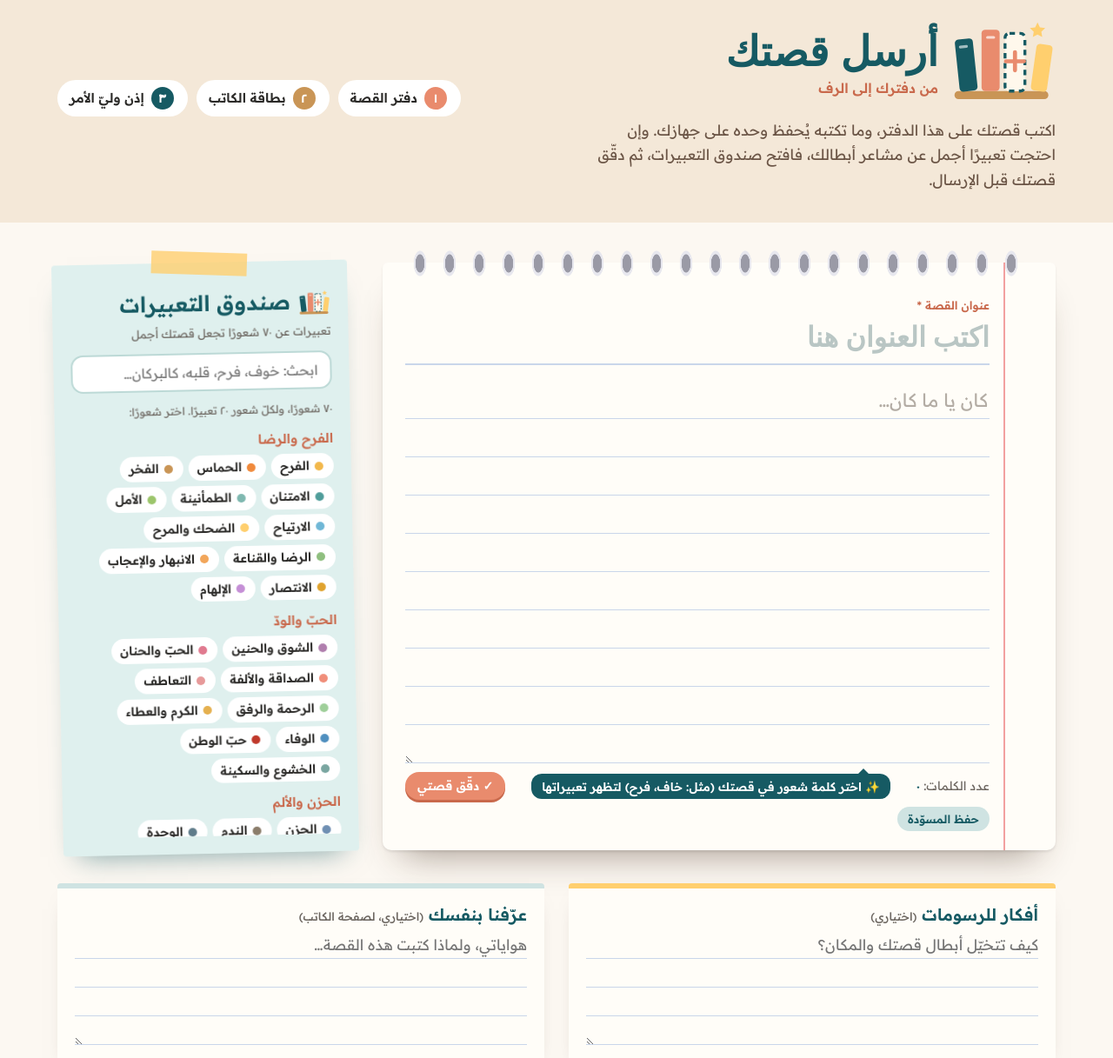
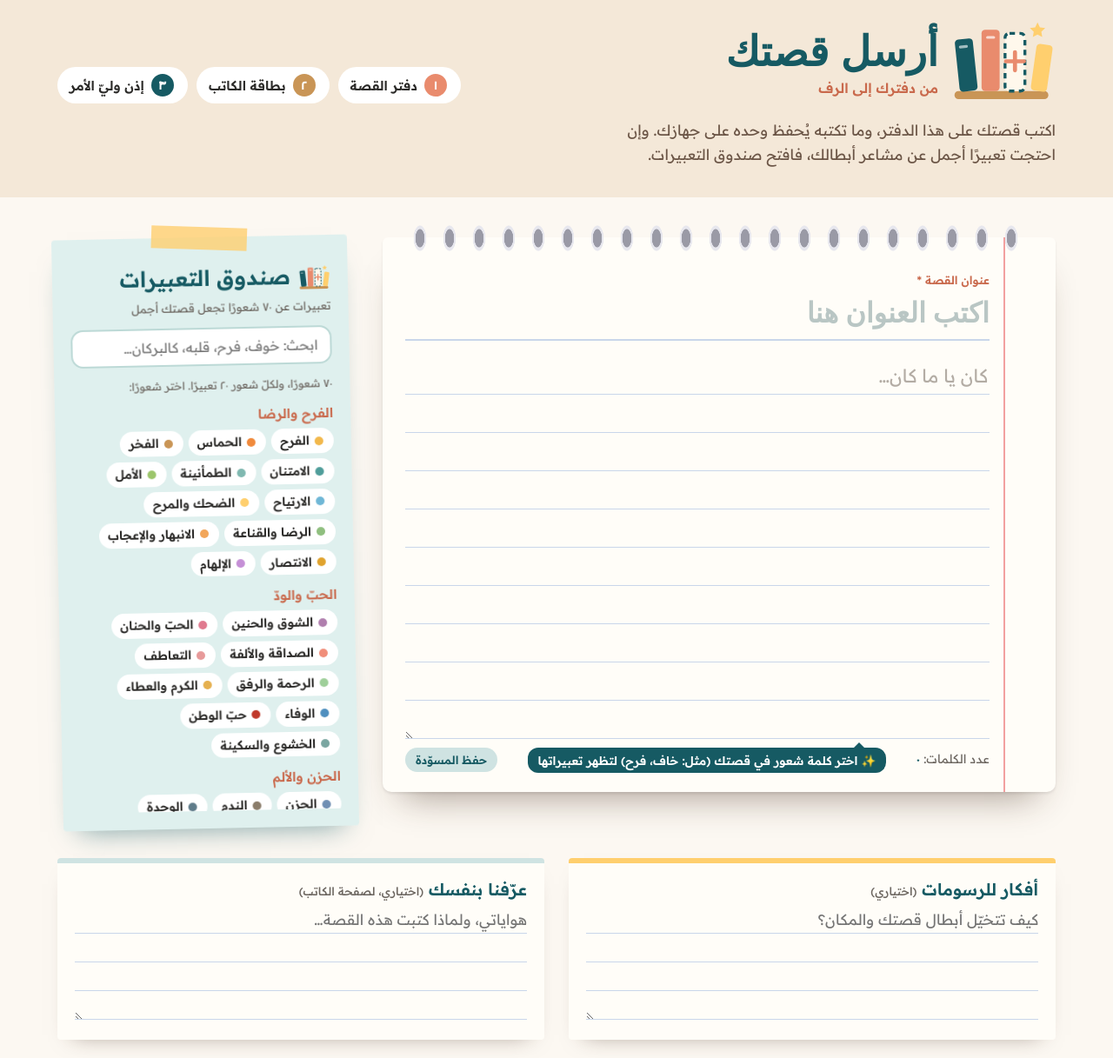
Before and after one commit to aishaabdullh1998-ui/rufuf, a plain HTML site: page send.html in a window 1280 px wide. Shown: the part 125-1342 px from the top of the page at 87% size. Drawn offline with Linux system fonts and the light colour scheme; a web font is replaced by a local one.

Commit message:
حذف المدقّق من صفحة «أرسل قصتك» مؤقتًا والإبقاء على صندوق التعبيرات
Co-Authored-By: Claude Opus 5.5 <noreply@anthropic.com>
Claude-Session: https://claude.ai/code/session_019WLqX5sKvm3Dpcbb9SuGPG

```diff
--- a/send.html
+++ b/send.html
@@ -247,7 +247,7 @@ button{cursor:pointer}
 <text x="200" y="70" text-anchor="start" direction="rtl" style="font:800 46px 'Baloo Bhaijaan 2',sans-serif" fill="#165a63">أرسل قصتك</text>
 <text x="200" y="100" text-anchor="start" direction="rtl" style="font:600 15px Readex Pro,sans-serif" fill="#c9694c">من دفترك إلى الرف</text>
 </svg></h1>
-      <p>اكتب قصتك على هذا الدفتر، وما تكتبه يُحفظ وحده على جهازك. وإن احتجت تعبيرًا أجمل عن مشاعر أبطالك، فافتح صندوق التعبيرات، ثم دقّق قصتك قبل الإرسال.</p>
+      <p>اكتب قصتك على هذا الدفتر، وما تكتبه يُحفظ وحده على جهازك. وإن احتجت تعبيرًا أجمل عن مشاعر أبطالك، فافتح صندوق التعبيرات.</p>
     </div>
     <ol class="steps" aria-label="الخطوات">
       <li><i style="--c:var(--coral)">١</i>دفتر القصة</li>
@@ -271,7 +271,6 @@ button{cursor:pointer}
         <div class="nbfoot">
           <span>عدد الكلمات: <b id="wc">٠</b></span>
           <span class="hint">✨ اختر كلمة شعور في قصتك (مثل: خاف، فرح) لتظهر تعبيراتها</span>
-          <button type="button" class="chk" id="chkBtn">✓ دقّق قصتي</button>
           <span><span id="saved" role="status"></span> <button type="button" class="tiny" id="saveBtn">حفظ المسوّدة</button></span>
         </div>
       </div>
@@ -347,7 +346,6 @@ button{cursor:pointer}
 <path d="M100 22l2.6 5.4 5.9.8-4.3 4.1 1 5.8-5.2-2.8-5.2 2.8 1-5.8-4.3-4.1 5.9-.8z" fill="#ffcf6e"/>
 </g></svg>صندوق التعبيرات</button>
 
-<script src="checker.js"></script>
 <script>
 (function(){
   /* رابط تطبيق Apps Script نفسه الذي يستقبل آراء القرّاء */
@@ -606,7 +604,7 @@ button{cursor:pointer}
     if (b.dataset.do === "insert" && l) return putText(l.r[state.rung][0], false);
     if (b.dataset.ins != null && state._list) return putText(state._list[+b.dataset.ins], false);
   });
-    $("chkBtn").onclick = function(){ state.mode = "check"; runCheck(); render(); askAI(); openBox(); if (innerWidth > 900) $("box").scrollIntoView({ block:"nearest", behavior:"smooth" }); };
+    if ($("chkBtn")) $("chkBtn").onclick = function(){ state.mode = "check"; runCheck(); render(); askAI(); openBox(); if (innerWidth > 900) $("box").scrollIntoView({ block:"nearest", behavior:"smooth" }); };
         $("bq").addEventListener("keydown", function(e){ if (e.key === "Enter") e.preventDefault(); });
   $("bq").addEventListener("input", function(){ state.q = this.value.trim(); state.mode = "box"; render(); });
 
```
